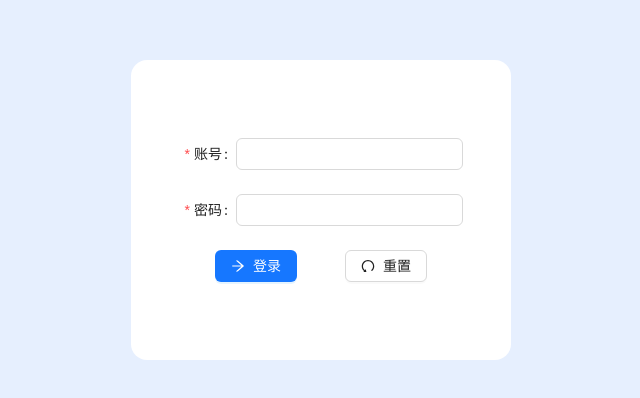
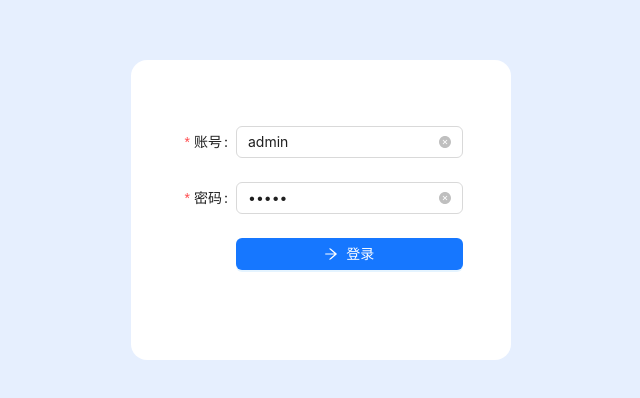
Before and after one commit to c-eqian/react-record, a React (Vite) app: page /login in a window 1280 px wide. Shown: the part 190-588 px from the top of the page, without its empty margins (319-959 px from the left). Built offline with nearby package versions, Linux system fonts and the light colour scheme.

Commit message:
feat: 修改登录页；优化form组件

```diff
--- a/src/components/form/types/formType.ts
+++ b/src/components/form/types/formType.ts
@@ -19,7 +19,6 @@ export type FormItems = {
   compProps?: GetComponentProps<FormItems['type']>;
   formItemProps: FormItemProps;
 };
-
 export type FormType<T = any> = {
   /**
    * 表单配置项
--- a/src/login/Login.tsx
+++ b/src/login/Login.tsx
@@ -1,6 +1,6 @@
-import { ArrowRightOutlined, UndoOutlined } from '@ant-design/icons';
-import { Button } from 'antd';
-import { useRef } from 'react';
+import { ArrowRightOutlined } from '@ant-design/icons';
+import { Button, Form } from 'antd';
+import { useNavigate } from 'react-router';
 import EpForm from '@/components/form/Form';
 import type { FormItems } from '@/components/form/types/formType';
 const loginForm: FormItems[] = [
@@ -12,25 +12,29 @@ const loginForm: FormItems[] = [
     formItemProps: {
       label: '账号',
       name: 'account',
+      initialValue: 'admin',
       rules: [{ required: true, message: '请输入账号' }]
     }
   },
   {
     type: 'input',
     compProps: {
-      allowClear: true
+      allowClear: true,
+      type: 'password'
     },
     formItemProps: {
       label: '密码',
       name: 'password',
+      initialValue: 'admin',
       rules: [{ required: true, message: '请输入密码' }]
     }
   }
 ];
 export default function Login() {
-  const formRef = useRef<any>();
+  const navigate = useNavigate();
   const handleConfirm = (values: any) => {
     console.log(values);
+    navigate('/dashboard', { replace: true });
   };
   return (
     <>
@@ -41,21 +45,24 @@ export default function Login() {
           }
         >
           <EpForm
-            ref={formRef}
             labelCol={{ span: 6 }}
             wrapperCol={{ span: 16 }}
             onConfirm={handleConfirm}
             columns={1}
             items={loginForm}
           >
-            <div className={'cz-flex cz-justify-center cz-gap-12'}>
-              <Button htmlType={'submit'} type={'primary'} icon={<ArrowRightOutlined />}>
-                登录
-              </Button>
-              <Button onClick={() => formRef.current.resetFields()} icon={<UndoOutlined />}>
-                重置
-              </Button>
-            </div>
+            <Form.Item label={null}>
+              <div>
+                <Button
+                  style={{ width: '100%' }}
+                  htmlType={'submit'}
+                  type={'primary'}
+                  icon={<ArrowRightOutlined />}
+                >
+                  登录
+                </Button>
+              </div>
+            </Form.Item>
           </EpForm>
         </div>
       </div>
```
